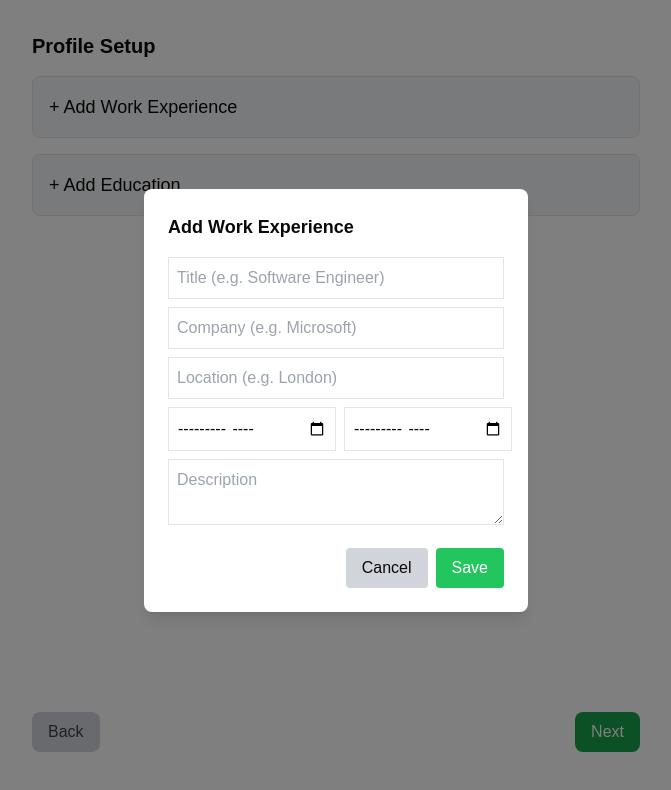
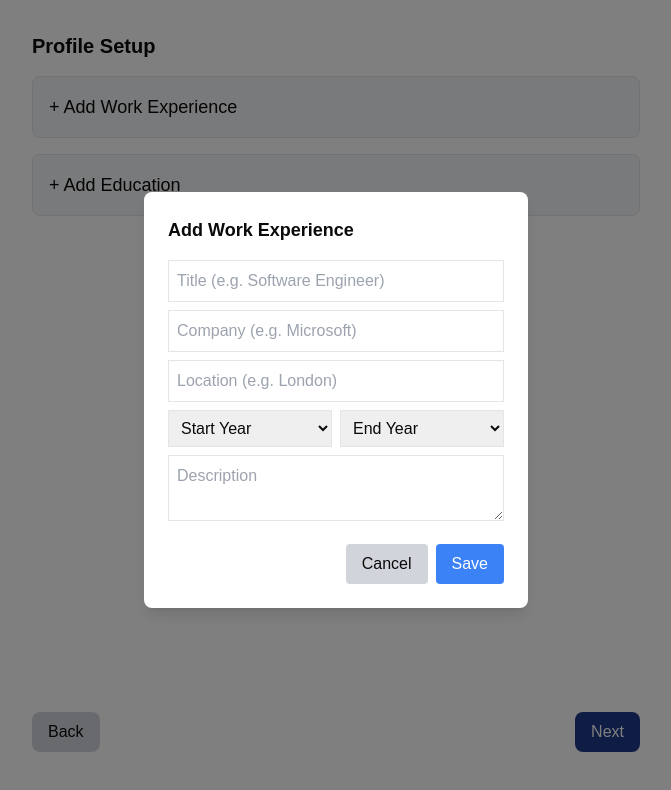
Before and after one commit to TechSubham/Job-Market-Analyzer, a Next.js app: page /Pages/Auth/profile/pageEight in a window 1280 px wide. Both pictures are taken after a click on the element "+ Add Work Experience". Shown: the top 790 px of the page, without its empty margins (304-975 px from the left). Built offline with nearby package versions, Linux system fonts and the light colour scheme.

Commit message:
Added a dropdown select option for choosing the year

```diff
--- a/app/Pages/Auth/profile/pageEight/page.jsx
+++ b/app/Pages/Auth/profile/pageEight/page.jsx
@@ -5,46 +5,87 @@ import { useRouter } from "next/navigation";
 const ProfileSetup = () => {
   const [showWorkModal, setShowWorkModal] = useState(false);
   const [showEducationModal, setShowEducationModal] = useState(false);
+  const [workExperience, setWorkExperience] = useState([]);
+  const [educationHistory, setEducationHistory] = useState([]);
+  const [workData, setWorkData] = useState({ title: "", company: "", location: "", startYear: "", endYear: "", description: "" });
+  const [educationData, setEducationData] = useState({ school: "", degree: "", field: "", startYear: "", endYear: "", description: "" });
   const router = useRouter();
+
+  const years = Array.from({ length: 50 }, (_, i) => new Date().getFullYear() - i); // Last 50 years
+
+  const handleSaveWork = () => {
+    if (workData.title && workData.company) {
+      setWorkExperience([...workExperience, workData]);
+      setShowWorkModal(false);
+      setWorkData({ title: "", company: "", location: "", startYear: "", endYear: "", description: "" });
+    }
+  };
+
+  const handleSaveEducation = () => {
+    if (educationData.school && educationData.degree) {
+      setEducationHistory([...educationHistory, educationData]);
+      setShowEducationModal(false);
+      setEducationData({ school: "", degree: "", field: "", startYear: "", endYear: "", description: "" });
+    }
+  };
 
   return (
     <div className="p-8 max-w-2xl mx-auto flex flex-col min-h-screen">
       <h2 className="text-xl font-bold mb-4">Profile Setup</h2>
 
-      {/* Add Work Experience Section */}
-      <div
-        className="border p-4 rounded-lg mb-4 bg-gray-100 cursor-pointer"
-        onClick={() => setShowWorkModal(true)}
-      >
+      {/* Work Experience Section */}
+      <div className="border p-4 rounded-lg mb-4 bg-gray-100 cursor-pointer" onClick={() => setShowWorkModal(true)}>
         <p className="text-lg">+ Add Work Experience</p>
       </div>
+      {workExperience.map((work, index) => (
+        <div key={index} className="border p-3 rounded-lg bg-white shadow mt-2">
+          <p className="font-semibold">{work.title} at {work.company}</p>
+          <p className="text-sm text-gray-600">{work.startYear} - {work.endYear}</p>
+          <p className="text-sm">{work.description}</p>
+        </div>
+      ))}
 
-      {/* Add Education Section */}
-      <div
-        className="border p-4 rounded-lg bg-gray-100 cursor-pointer"
-        onClick={() => setShowEducationModal(true)}
-      >
+      {/* Education Section */}
+      <div className="border p-4 rounded-lg bg-gray-100 cursor-pointer" onClick={() => setShowEducationModal(true)}>
         <p className="text-lg">+ Add Education</p>
       </div>
+      {educationHistory.map((edu, index) => (
+        <div key={index} className="border p-3 rounded-lg bg-white shadow mt-2">
+          <p className="font-semibold">{edu.degree} in {edu.field} from {edu.school}</p>
+          <p className="text-sm text-gray-600">{edu.startYear} - {edu.endYear}</p>
+          <p className="text-sm">{edu.description}</p>
+        </div>
+      ))}
 
       {/* Work Experience Modal */}
       {showWorkModal && (
         <div className="fixed inset-0 bg-black bg-opacity-50 flex items-center justify-center">
           <div className="bg-white p-6 rounded-lg shadow-lg w-96">
             <h3 className="text-lg font-bold mb-4">Add Work Experience</h3>
-            <input className="border p-2 w-full mb-2" placeholder="Title (e.g. Software Engineer)" />
-            <input className="border p-2 w-full mb-2" placeholder="Company (e.g. Microsoft)" />
-            <input className="border p-2 w-full mb-2" placeholder="Location (e.g. London)" />
+            <input className="border p-2 w-full mb-2" placeholder="Title (e.g. Software Engineer)"
+              value={workData.title} onChange={(e) => setWorkData({ ...workData, title: e.target.value })} />
+            <input className="border p-2 w-full mb-2" placeholder="Company (e.g. Microsoft)"
+              value={workData.company} onChange={(e) => setWorkData({ ...workData, company: e.target.value })} />
+            <input className="border p-2 w-full mb-2" placeholder="Location (e.g. London)"
+              value={workData.location} onChange={(e) => setWorkData({ ...workData, location: e.target.value })} />
+
             <div className="flex gap-2 mb-2">
-              <input className="border p-2 w-1/2" placeholder="Start Date" type="month" />
-              <input className="border p-2 w-1/2" placeholder="End Date" type="month" />
+              <select className="border p-2 w-1/2" value={workData.startYear}
+                onChange={(e) => setWorkData({ ...workData, startYear: e.target.value })}>
+                <option value="">Start Year</option>
+                {years.map((year) => <option key={year} value={year}>{year}</option>)}
+              </select>
+              <select className="border p-2 w-1/2" value={workData.endYear}
+                onChange={(e) => setWorkData({ ...workData, endYear: e.target.value })}>
+                <option value="">End Year</option>
+                {years.map((year) => <option key={year} value={year}>{year}</option>)}
+              </select>
             </div>
-            <textarea className="border p-2 w-full mb-4" placeholder="Description"></textarea>
+            <textarea className="border p-2 w-full mb-4" placeholder="Description"
+              value={workData.description} onChange={(e) => setWorkData({ ...workData, description: e.target.value })} />
             <div className="flex justify-end gap-2">
-              <button className="bg-gray-300 px-4 py-2 rounded" onClick={() => setShowWorkModal(false)}>
-                Cancel
-              </button>
-              <button className="bg-green-500 text-white px-4 py-2 rounded">Save</button>
+              <button className="bg-gray-300 px-4 py-2 rounded" onClick={() => setShowWorkModal(false)}>Cancel</button>
+              <button className="bg-blue-500 text-white px-4 py-2 rounded" onClick={handleSaveWork}>Save</button>
             </div>
           </div>
         </div>
@@ -55,19 +96,30 @@ const ProfileSetup = () => {
         <div className="fixed inset-0 bg-black bg-opacity-50 flex items-center justify-center">
           <div className="bg-white p-6 rounded-lg shadow-lg w-96">
             <h3 className="text-lg font-bold mb-4">Add Education History</h3>
-            <input className="border p-2 w-full mb-2" placeholder="School (e.g. Northwestern University)" />
-            <input className="border p-2 w-full mb-2" placeholder="Degree (e.g. Bachelors)" />
-            <input className="border p-2 w-full mb-2" placeholder="Field of Study (e.g. Computer Science)" />
+            <input className="border p-2 w-full mb-2" placeholder="School (e.g. Northwestern University)"
+              value={educationData.school} onChange={(e) => setEducationData({ ...educationData, school: e.target.value })} />
+            <input className="border p-2 w-full mb-2" placeholder="Degree (e.g. Bachelors)"
+              value={educationData.degree} onChange={(e) => setEducationData({ ...educationData, degree: e.target.value })} />
+            <input className="border p-2 w-full mb-2" placeholder="Field of Study (e.g. Computer Science)"
+              value={educationData.field} onChange={(e) => setEducationData({ ...educationData, field: e.target.value })} />
+
             <div className="flex gap-2 mb-2">
-              <input className="border p-2 w-1/2" placeholder="From" type="month" />
-              <input className="border p-2 w-1/2" placeholder="To" type="month" />
+              <select className="border p-2 w-1/2" value={educationData.startYear}
+                onChange={(e) => setEducationData({ ...educationData, startYear: e.target.value })}>
+                <option value="">Start Year</option>
+                {years.map((year) => <option key={year} value={year}>{year}</option>)}
+              </select>
+              <select className="border p-2 w-1/2" value={educationData.endYear}
+                onChange={(e) => setEducationData({ ...educationData, endYear: e.target.value })}>
+                <option value="">End Year</option>
+                {years.map((year) => <option key={year} value={year}>{year}</option>)}
+              </select>
             </div>
-            <textarea className="border p-2 w-full mb-4" placeholder="Description"></textarea>
+            <textarea className="border p-2 w-full mb-4" placeholder="Description"
+              value={educationData.description} onChange={(e) => setEducationData({ ...educationData, description: e.target.value })} />
             <div className="flex justify-end gap-2">
-              <button className="bg-gray-300 px-4 py-2 rounded" onClick={() => setShowEducationModal(false)}>
-                Cancel
-              </button>
-              <button className="bg-green-500 text-white px-4 py-2 rounded">Save</button>
+              <button className="bg-gray-300 px-4 py-2 rounded" onClick={() => setShowEducationModal(false)}>Cancel</button>
+              <button className="bg-blue-500 text-white px-4 py-2 rounded" onClick={handleSaveEducation}>Save</button>
             </div>
           </div>
         </div>
@@ -75,18 +127,8 @@ const ProfileSetup = () => {
 
       {/* Navigation Buttons */}
       <div className="flex justify-between mt-auto py-4">
-        <button
-          className="bg-gray-300 text-gray-700 py-2 px-4 rounded-lg hover:bg-gray-400"
-          onClick={() => router.push("pageSeven")}
-        >
-          Back
-        </button>
-        <button
-          className="bg-green-600 text-white py-2 px-4 rounded-lg hover:bg-green-700"
-          onClick={() => router.push("pageNine")}
-        >
-          Next
-        </button>
+        <button className="bg-gray-300 py-2 px-4 rounded-lg" onClick={() => router.push("pageSeven")}>Back</button>
+        <button className="bg-blue-900 text-white py-2 px-4 rounded-lg hover:bg-blue-700" onClick={() => router.push("pageNine")}>Next</button>
       </div>
     </div>
   );
--- a/package.json
+++ b/package.json
@@ -12,6 +12,8 @@
     "@fortawesome/free-solid-svg-icons": "^6.7.2",
     "@fortawesome/react-fontawesome": "^0.2.2",
     "@radix-ui/react-checkbox": "^1.1.4",
+    "@radix-ui/react-dialog": "^1.1.6",
+    "@radix-ui/react-select": "^2.1.6",
     "@radix-ui/react-slot": "^1.1.1",
     "class-variance-authority": "^0.7.1",
     "clsx": "^2.1.1",
```
Also changed, not shown: 1 other file (tests, documents, lock files or other folders).
